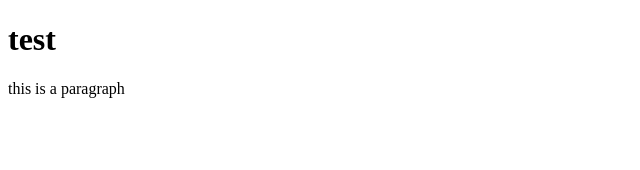
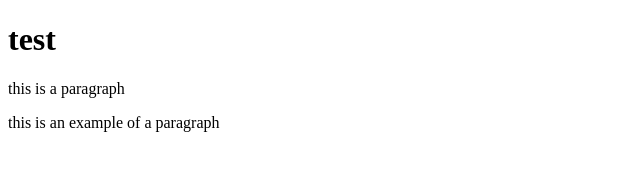
Before and after one commit to gabrielthuku/test, a plain HTML site: page index.html in a window 1280 px wide. Shown: the whole page, without its empty margins (0-640 px from the left). Drawn offline with Linux system fonts and the light colour scheme.

Commit message:
add a paragraph

```diff
--- a/index.html
+++ b/index.html
@@ -9,5 +9,6 @@
 <body>
   <h1>test</h1>
   <p>this is a paragraph</p>
+  <p>this is an example of a paragraph</p>
 </body>
 </html>
```
